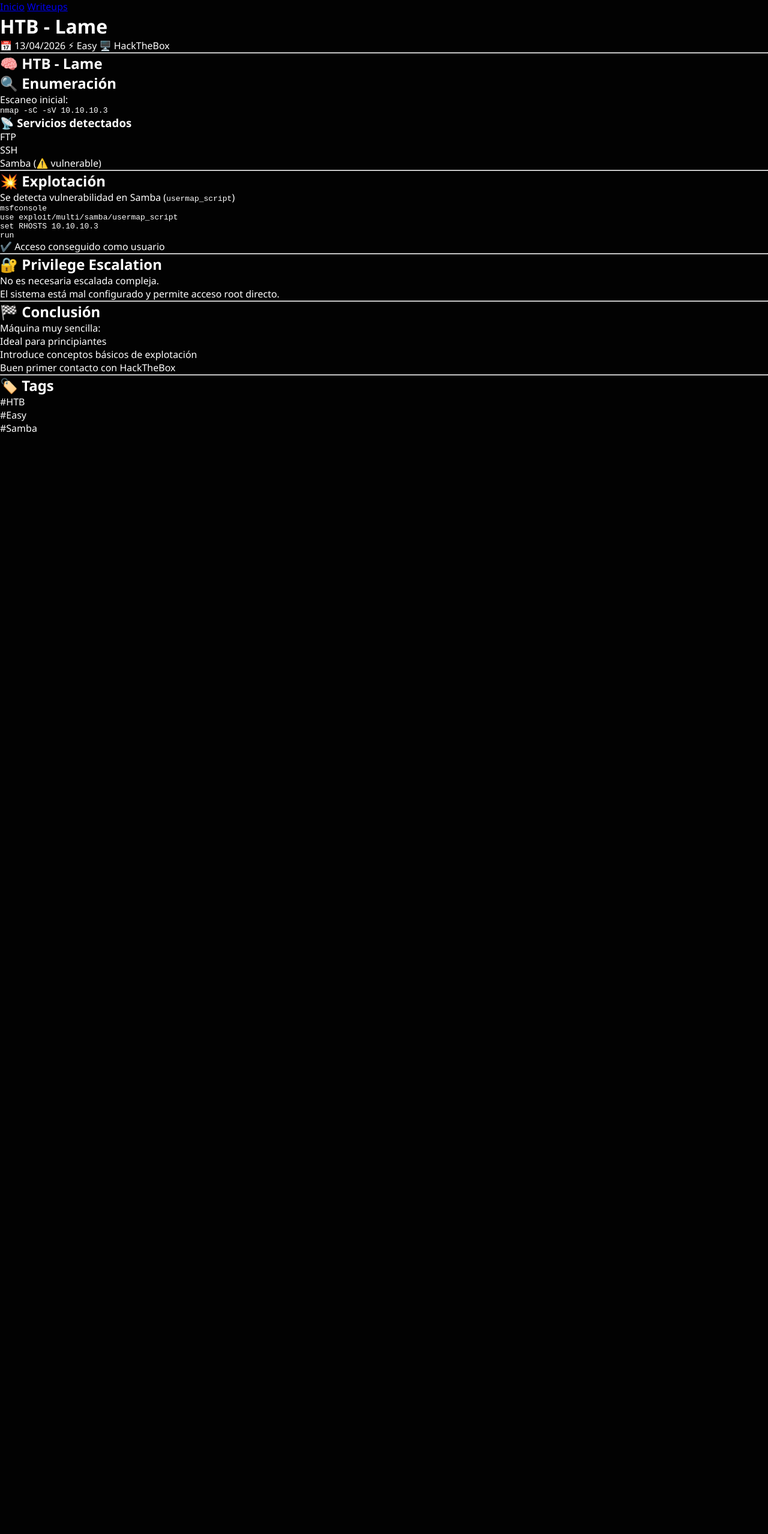
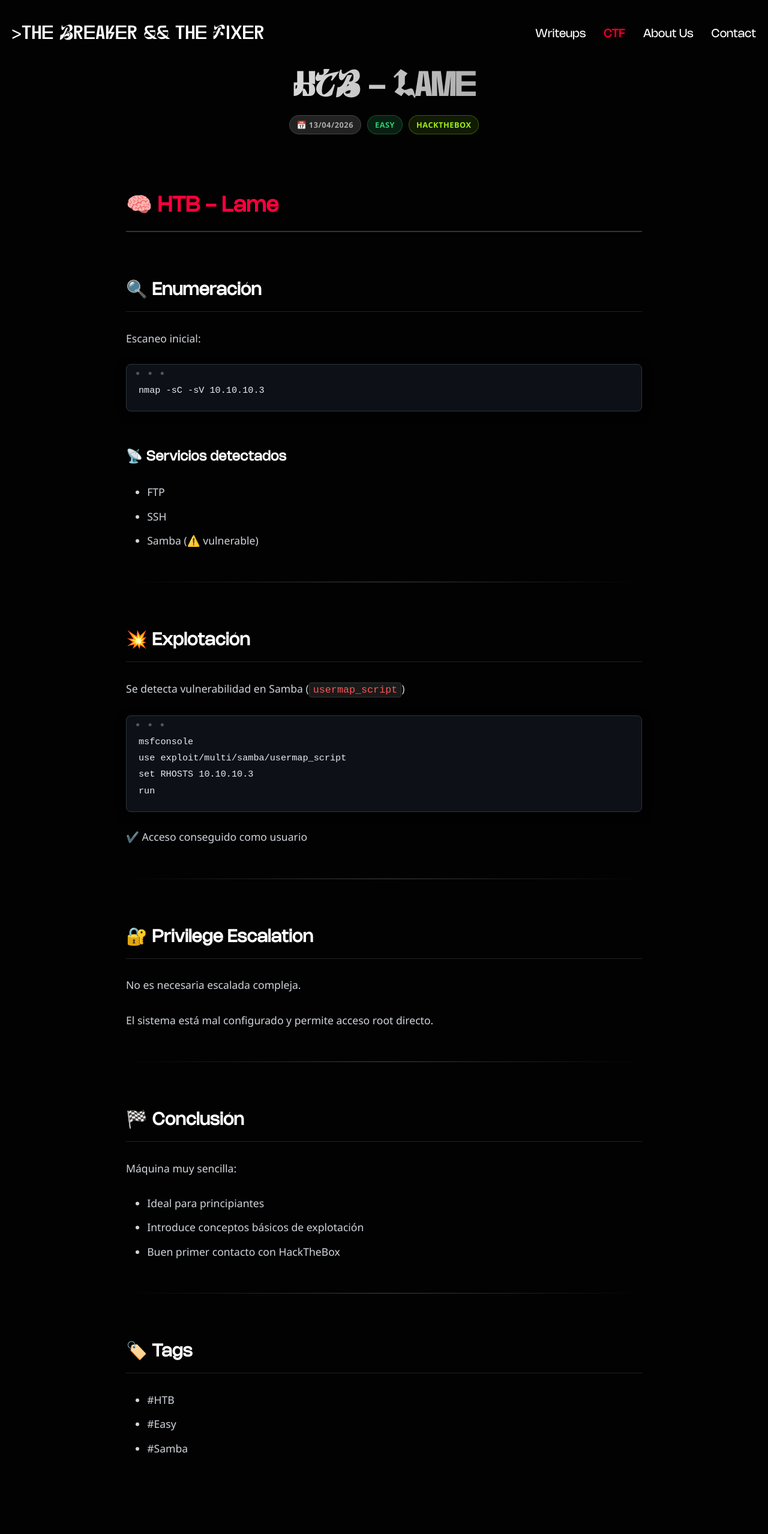
Before and after one commit to BreakerxFixer/breakerxfixer.github.io, a Jekyll site: the page built from _writeups/htb-lame.md, in a window 1280 px wide. Shown: the whole page at 60% size. Built offline with Jekyll 4.4.1, drawn with Linux system fonts in a browser that asks for light colours; before the commit the page ends 900 px from its top, so only the background shows below that.

```diff
--- a/_layouts/writeup.html
+++ b/_layouts/writeup.html
@@ -1,36 +1,46 @@
 <!DOCTYPE html>
 <html lang="es">
+
 <head>
   <meta charset="UTF-8">
-  <title>{{ page.title }}</title>
+  <meta name="viewport" content="width=device-width, initial-scale=1.0">
+  <title>{{ page.title }} | Breaker x Fixer</title>
   <link rel="stylesheet" href="/styles.css">
 </head>
 
 <body>
-
-<nav>
-  <a href="/">Inicio</a>
+  <div class="main-container top-container" style="padding-bottom: 0;">
+    <header class="header">
+      <h1 style="font-size: 2rem;"><a href="/index.html" style="text-decoration:none; color:inherit; font-family: 'Dirtyline', sans-serif;">&gt;the Breaker &amp;&amp; the Fixer</a></h1>
+      <nav class="top-nav">
         <a href="/writeups.html">Writeups</a>
+        <a href="/ctf.html" style="color: #ff003c; text-shadow: 0 0 5px rgba(255,0,0,0.5);">CTF</a>
+        <a href="/aboutus.html">About Us</a>
+        <a href="/contact.html">Contact</a>
       </nav>
-
-<main class="container">
-
-  <h1>{{ page.title }}</h1>
-
-  <div class="meta">
-    <span>📅 {{ page.date | date: "%d/%m/%Y" }}</span>
-    <span>⚡ {{ page.dificultad }}</span>
-    <span>🖥️ {{ page.plataforma }}</span>
+    </header>
   </div>
 
-  <hr>
+  <main class="writeups-container" style="max-width: 900px;">
+    <div class="writeup-header-meta" style="text-align: center; margin-bottom: 40px;">
+      <h1 class="writeup-main-title" style="font-family: 'Dirtyline', sans-serif; font-size: 3.5rem; background: linear-gradient(90deg, #ffffff, #888); -webkit-background-clip: text; -webkit-text-fill-color: transparent;">{{ page.title }}</h1>
+      <div class="writeup-meta" style="justify-content: center; margin-top: 15px;">
+        <span class="badge" style="background-color: #222; color: #aaa; border: 1px solid #444;">📅 {{ page.date | date: "%d/%m/%Y" }}</span>
+        {% if page.dificultad %}
+        <span class="badge diff-{{ page.dificultad | downcase }}">{{ page.dificultad }}</span>
+        {% endif %}
+        {% if page.plataforma %}
+        <span class="badge plat-{{ page.plataforma | downcase | replace: ' ', '-' }}">{{ page.plataforma }}</span>
+        {% endif %}
+      </div>
+    </div>
 
     <article class="writeup-content">
       {{ content }}
     </article>
-
   </main>
 
   <script src="/main.js"></script>
 </body>
+
 </html>
--- a/styles.css
+++ b/styles.css
@@ -398,6 +398,7 @@ body {
 }
 
 /* ---------------------------------
+/* ---------------------------------
    About Us Page Styles
 -----------------------------------*/
 .profiles-grid {
@@ -467,3 +468,141 @@ body {
         flex-direction: column;
     }
 }
+
+/* ---------------------------------
+   Writeup Markdown Content Styles
+-----------------------------------*/
+
+.writeup-content {
+    font-family: 'Segoe UI', Tahoma, Geneva, Verdana, sans-serif;
+    line-height: 1.8;
+    color: #d1d5db;
+    font-size: 1.1rem;
+    padding-bottom: 60px;
+}
+
+.writeup-content h1,
+.writeup-content h2,
+.writeup-content h3 {
+    font-family: 'Nohemi', sans-serif;
+    color: #ffffff;
+    margin-top: 2.5em;
+    margin-bottom: 1em;
+    letter-spacing: 0.5px;
+}
+
+.writeup-content h1 {
+    font-size: 2.2rem;
+    border-bottom: 2px solid #333;
+    padding-bottom: 10px;
+    color: #ff003c;
+}
+
+.writeup-content h2 {
+    font-size: 1.8rem;
+    border-bottom: 1px solid #222;
+    padding-bottom: 8px;
+}
+
+.writeup-content h3 {
+    font-size: 1.4rem;
+}
+
+.writeup-content p {
+    margin-bottom: 1.5em;
+}
+
+.writeup-content ul,
+.writeup-content ol {
+    margin-bottom: 1.5em;
+    padding-left: 2em;
+}
+
+.writeup-content li {
+    margin-bottom: 0.5em;
+}
+
+.writeup-content a {
+    color: #00e676;
+    text-decoration: none;
+    transition: color 0.3s;
+}
+
+.writeup-content a:hover {
+    color: #ffffff;
+    text-decoration: underline;
+}
+
+/* Images Styling */
+.writeup-content img {
+    max-width: 100%;
+    height: auto;
+    border-radius: 8px;
+    margin: 2em auto;
+    display: block;
+    box-shadow: 0 5px 25px rgba(0, 0, 0, 0.6);
+    border: 1px solid #222;
+    transition: transform 0.3s ease, border-color 0.3s;
+}
+
+.writeup-content img:hover {
+    transform: scale(1.02);
+    border-color: #ff003c;
+}
+
+/* Code Blocks Styling */
+.writeup-content pre {
+    background-color: #0d1117; /* GitHub Dark dimension */
+    padding: 20px;
+    border-radius: 8px;
+    overflow-x: auto;
+    margin-bottom: 1.5em;
+    border: 1px solid #30363d;
+    box-shadow: 0 4px 15px rgba(0,0,0,0.5);
+    position: relative;
+}
+
+/* Simulate terminal top bar */
+.writeup-content pre::before {
+    content: "● ● ●";
+    position: absolute;
+    top: 5px;
+    left: 15px;
+    color: #555;
+    font-size: 12px;
+    letter-spacing: 3px;
+}
+
+.writeup-content pre > code {
+    background: transparent;
+    padding: 0;
+    font-family: 'Courier New', Courier, monospace;
+    font-size: 0.95rem;
+    color: #e6edf3;
+    display: block;
+    margin-top: 10px; /* Space for the terminal bullets */
+}
+
+/* Inline Code */
+.writeup-content p code,
+.writeup-content li code {
+    background-color: #1a1a1a;
+    color: #ff5555;
+    padding: 2px 6px;
+    border-radius: 4px;
+    font-family: 'Courier New', Courier, monospace;
+    font-size: 0.95em;
+    border: 1px solid #333;
+}
+
+.writeup-content hr {
+    border: 0;
+    height: 1px;
+    background: linear-gradient(to right, transparent, #444, transparent);
+    margin: 3em 0;
+}
+
+.writeup-content strong {
+    color: #ffffff;
+    font-weight: 600;
+}
```
Also changed, not shown: _writeups/htb-keeper.md (+8 -8 lines). Lines whose indentation alone changed are shown as unchanged.
